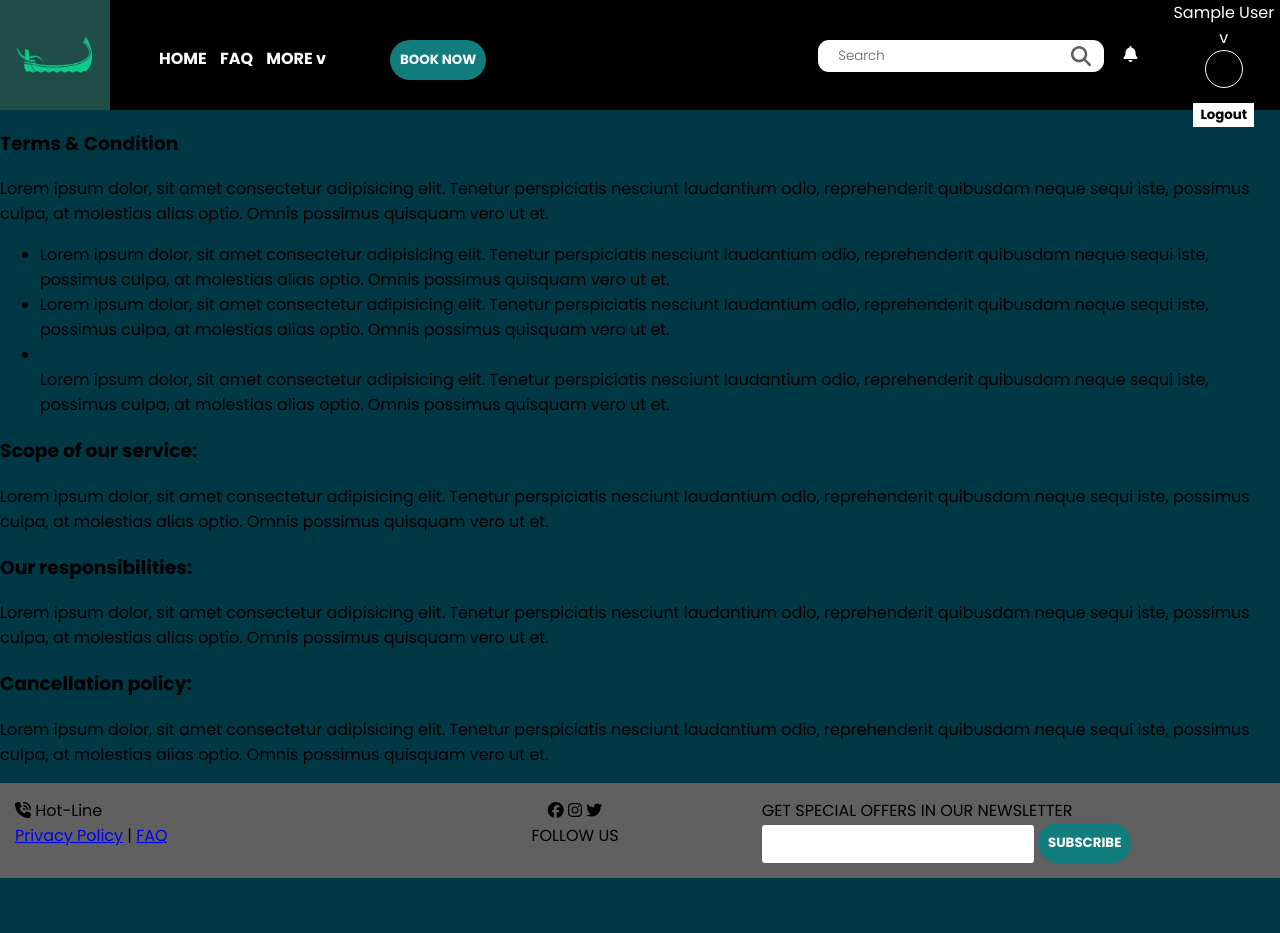
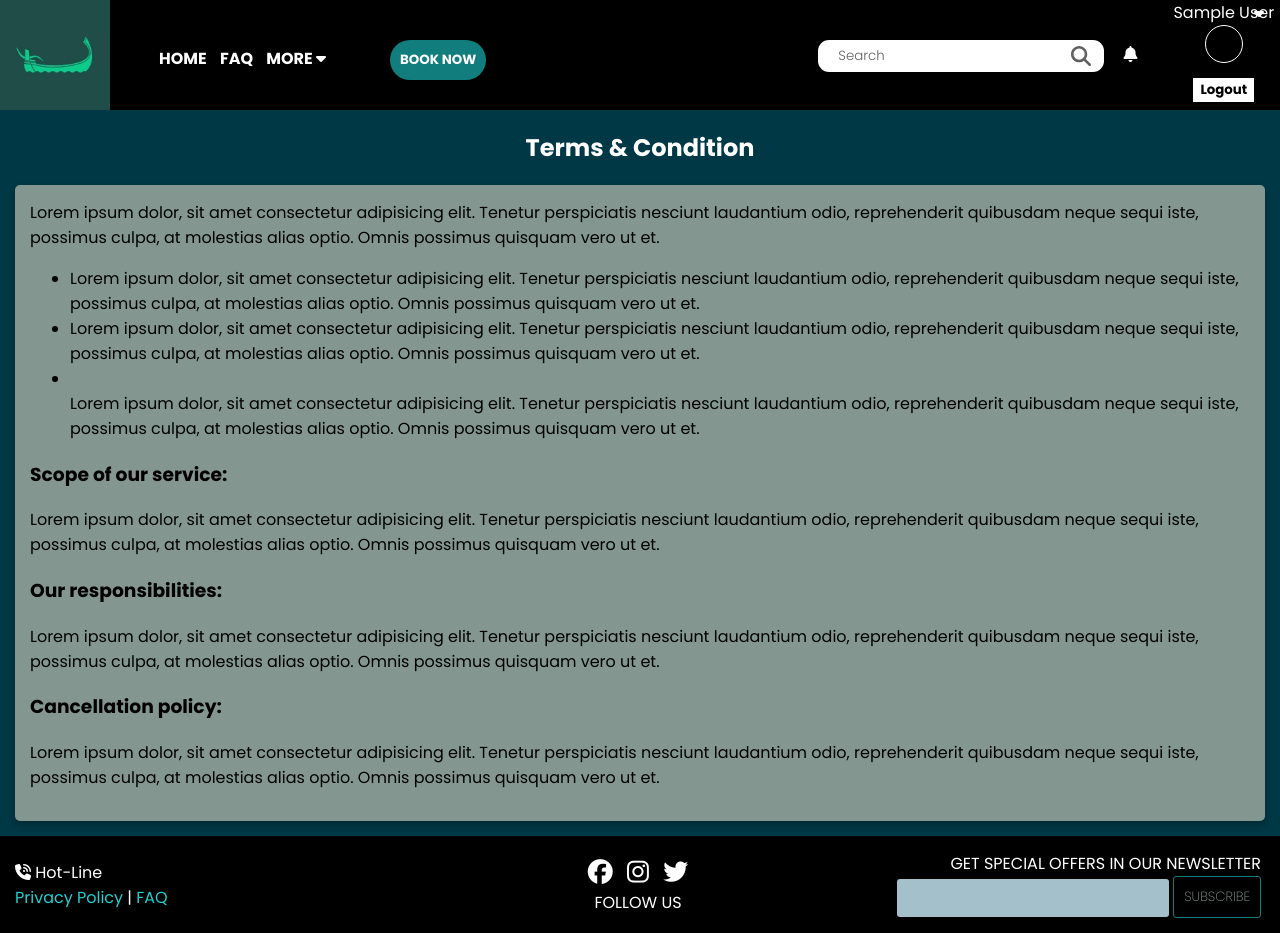
Before and after one commit to Seniru/boat-safari-trip-management, a PHP site: page /policy.php in a window 1280 px wide. Before the commit the page ends 878 px from the top, so only its background shows below. Run offline with PHP 8.4, Linux system fonts and the light colour scheme; the visitor is signed in with stand-in values (Sample User, id 1); some libraries are stand-ins or nearby versions.

Commit message:
Updates to header, footer and policy
- Improve footer
- Load header dynamically (consider user sessions)
- Improve policy page

```diff
--- a/src/policy.php
+++ b/src/policy.php
@@ -13,14 +13,25 @@
     <link rel="stylesheet" href="../styles/components.css">
     <!--font awesomem-->
     <script src="https://kit.fontawesome.com/36fdbb8e6c.js" crossorigin="anonymous"></script>
-    <title>Document</title>
+    <title>Privacy Policy</title>
+    <style>
+        h2 {
+            text-align: center;
+            color: white;
+        }
+
+        .container {
+            margin: 15px;
+        }
+    </style>
 </head>
 
 <body>
     <?php require("./views/header.php") ?>
 
-    <!-- body content -->
-    <h3>Terms & Condition</h3>
+
+    <h2>Terms & Condition</h2>
+    <div class="container">
         <div>
             Lorem ipsum dolor, sit amet consectetur adipisicing elit. Tenetur perspiciatis nesciunt laudantium odio, reprehenderit quibusdam neque sequi iste, possimus culpa, at molestias alias optio. Omnis possimus quisquam vero ut et.
         </div>
@@ -38,6 +49,7 @@
 
         <h3>Cancellation policy:</h3>
         <p>Lorem ipsum dolor, sit amet consectetur adipisicing elit. Tenetur perspiciatis nesciunt laudantium odio, reprehenderit quibusdam neque sequi iste, possimus culpa, at molestias alias optio. Omnis possimus quisquam vero ut et.</p>
+    </div>
     <?php require("./views/footer.php") ?>
 
 </body>
--- a/src/views/footer.php
+++ b/src/views/footer.php
@@ -14,6 +14,6 @@
 	<div id="footer-newsletter">
 		GET SPECIAL OFFERS IN OUR NEWSLETTER <br>
 		<input type="email">
-		<button>SUBSCRIBE</button>
+		<button id="subscribe">SUBSCRIBE</button>
 	</div>
 </footer>
--- a/src/views/header.php
+++ b/src/views/header.php
@@ -1,18 +1,41 @@
 <?php require_once("auth.php"); ?>
 
 <header>
+
+	<script>
+		function toggleOptions(event) {
+			console.log(event.target)
+			let target = event.target
+			if (target.classList.contains("fa-caret-down")) {
+				// open options
+				document.getElementById("profile-options").style.display = "block"
+				target.classList.remove("fa-caret-down")
+				target.classList.add("fa-caret-up")
+			} else {
+				// close options
+				document.getElementById("profile-options").style.display = "none"
+				target.classList.remove("fa-caret-up")
+				target.classList.add("fa-caret-down")
+			}
+		}
+	</script>
+
 	<div id="header-logo">
 		<img src="../images/logo.jpeg" alt="logo" width="110px" height="110px">
 	</div>
 	<nav id="header-nav">
 		<ul>
-			<li><a class="navbar-link" href="/">HOME</a></li>
-			<li><a class="navbar-link" href="/">FAQ</a></li>
-			<li><a class="navbar-link" href="/">MORE v</a></li>
+			<li><a class="navbar-link" href="homepage.php">HOME</a></li>
+			<li><a class="navbar-link" href="faq.php">FAQ</a></li>
+			<li><a class="navbar-link" href="">MORE <i class='fa-solid fa-caret-down'></i></a></li>
 		</ul>
 	</nav>
 	<div id="header-actions">
-		<button class="special">BOOK NOW</button>
+		<a href="<?php echo ( $loggedin ? './user-dashboard.php' : './login.php' ) ?>">
+			<button class="special">
+				BOOK NOW
+			</button>
+		</a>
 	</div>
 	<div id="header-notifications">
 		<input type="search" placeholder="Search">
@@ -21,9 +44,52 @@
 	<div id="header-user-profile">
 		<?php
 			if ($loggedin) {
-				echo "$username v <br>
-				<img src='../images/user-solid.svg' class='profile-image'>
-				<a href='logout.php'><button class='special'>Logout</button></a>";
+				echo "$username <i class='fa-solid fa-caret-down' onclick='toggleOptions(event)'
+						style='cursor: pointer; position: fixed; right: 16px; top: 5px'>
+					</i><br>
+					<img src='../images/user-solid.svg' class='profile-image'>
+					<div id='profile-options' class='container'>
+						<ul>
+							<li>
+								<a href='";
+
+				switch ($role) {
+					case "user":
+						echo "user-profile.php";
+						break;
+					case "support_agent":
+						echo "support-agent-profile.php";
+						break;
+					case "trip_provider":
+						echo "trip-provider-profile.php";
+						break;
+					case "system_admin":
+						echo "";
+						break;
+				}
+
+				echo "'>Profile</a></li><li><a href='";
+
+				switch ($role) {
+					case "user":
+						echo "user-dashboard.php";
+						break;
+					case "support_agent":
+						echo "support-agent-dashboard.php";
+						break;
+					case "trip_provider":
+						echo "trip-provider-dashboard.php";
+						break;
+					case "system_admin":
+						echo "admin-dashboard.php";
+						break;
+				}
+
+				echo "'>Dashboard</a></li>
+						</ul>
+					</div>
+					<a href='logout.php'><button class='special'>Logout</button></a>
+				";
 			} else {
 				echo "
 					<br>
--- a/styles/components.css
+++ b/styles/components.css
@@ -98,34 +98,94 @@ header > #header-user-profile > a > button{
 }
 
 header > #header-user-profile > .profile-image {
-
 	border-color: #FFFFFF;
 	margin: auto;
 	display: block;
 }
 
+#profile-options {
+	position: fixed;
+    right: 4px;
+    top: 25px;
+	display: none;
+}
+
+#profile-options > ul {
+    list-style-type: none;
+    padding: 0;
+    margin: 5px;
+}
+
+#profile-options > ul > li {
+	color: black;
+    border-bottom: 1px solid black;
+}
+
+#profile-options::before {
+	content: " ";
+    background-color: #839790;
+    position: fixed;
+    right: 16px;
+    top: 20px;
+    width: 10px;
+    height: 10px;
+    transform: rotate(45deg);
+}
+
 /* footer style */
 footer {
 	margin-top: 10px;
-	padding: 15px;
-	background-color: #606060;
+    padding: 15px;
+    background-color: black;
+    color: white;
+    width: calc(100% - 30px);
+	position: relative;
 }
 
 footer > div {
-	display: table-cell;
+	display: inline-block;
 	width: 33%;
+	vertical-align: middle;
 }
 
 footer > #footer-links {
+	text-align: left;
+}
 
+#footer-links > a, #footer-links > a:visited {
+	color: #1FD1D0;
+	text-decoration: none;
+}
+
+#footer-links > a:hover, #footer-links > a:active {
+	color: #117D7C;
+	text-decoration: underline;
 }
 
 footer > #footer-socials {
 	text-align: center;
 }
 
+#footer-socials > .fa-brands {
+	font-weight: 400;
+    font-size: 25px;
+    margin: 5px;
+}
+
 footer > #footer-newsletter {
+	text-align: right;
+}
 
+#footer-newsletter > input {
+	background-color: #A4C1CB;
+}
+
+#subscribe {
+	background-color: black;
+    border: 1px solid #117D7C;
+    border-radius: 3px;
+    color: #93999A;
+    font-weight: 200;
 }
 
 /* primary heading style */
@@ -146,6 +206,15 @@ h3 {
 /* paragraph style */
 p {
 
+}
+
+a, a:visited {
+	color: #216b6a;
+	text-decoration: none;
+}
+a:hover, a:active {
+	color: #184f4e;
+	text-decoration: underline;
 }
 
 /* button (normal) style */
```
Lines whose indentation alone changed are shown as unchanged.
